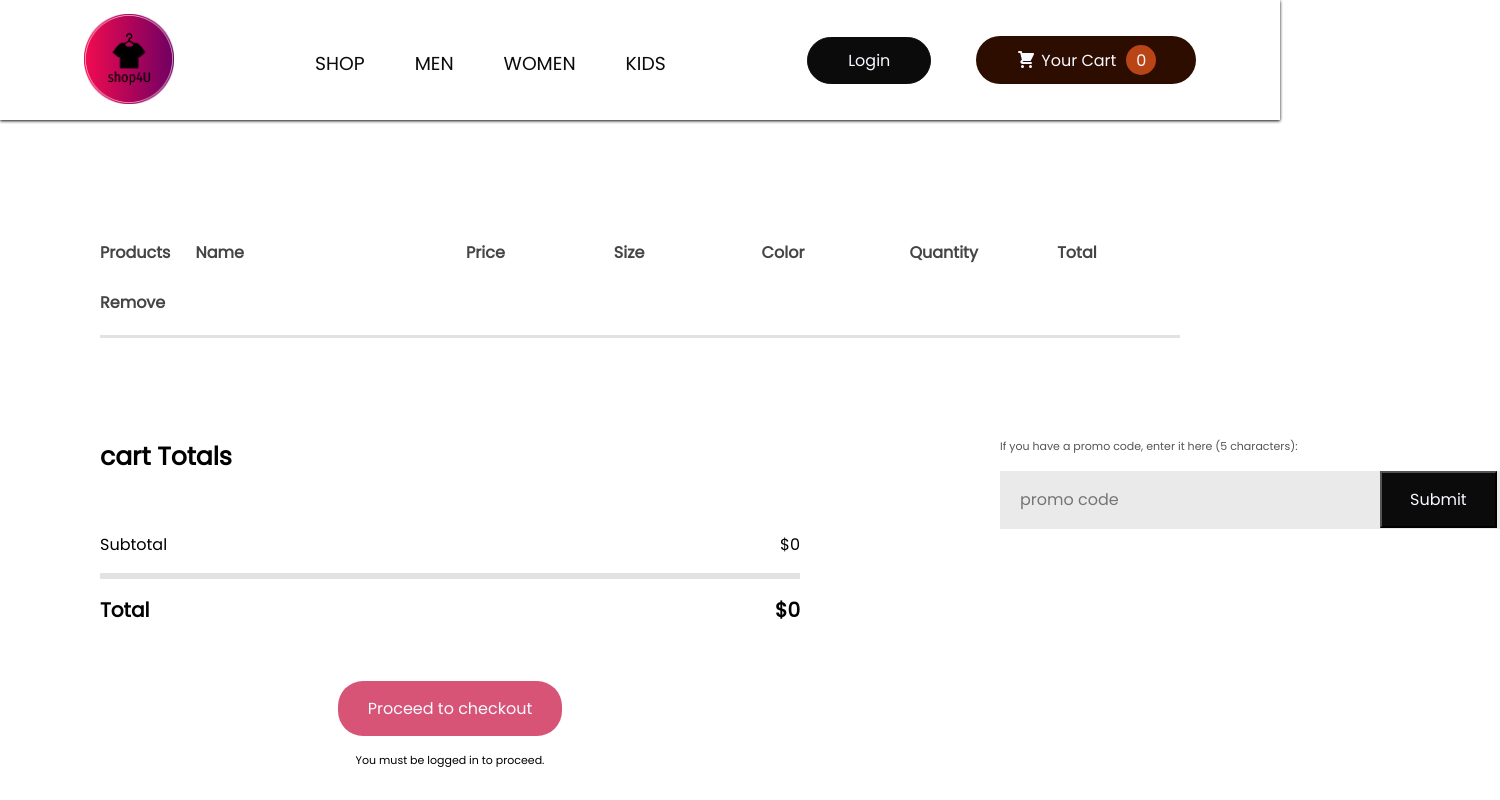
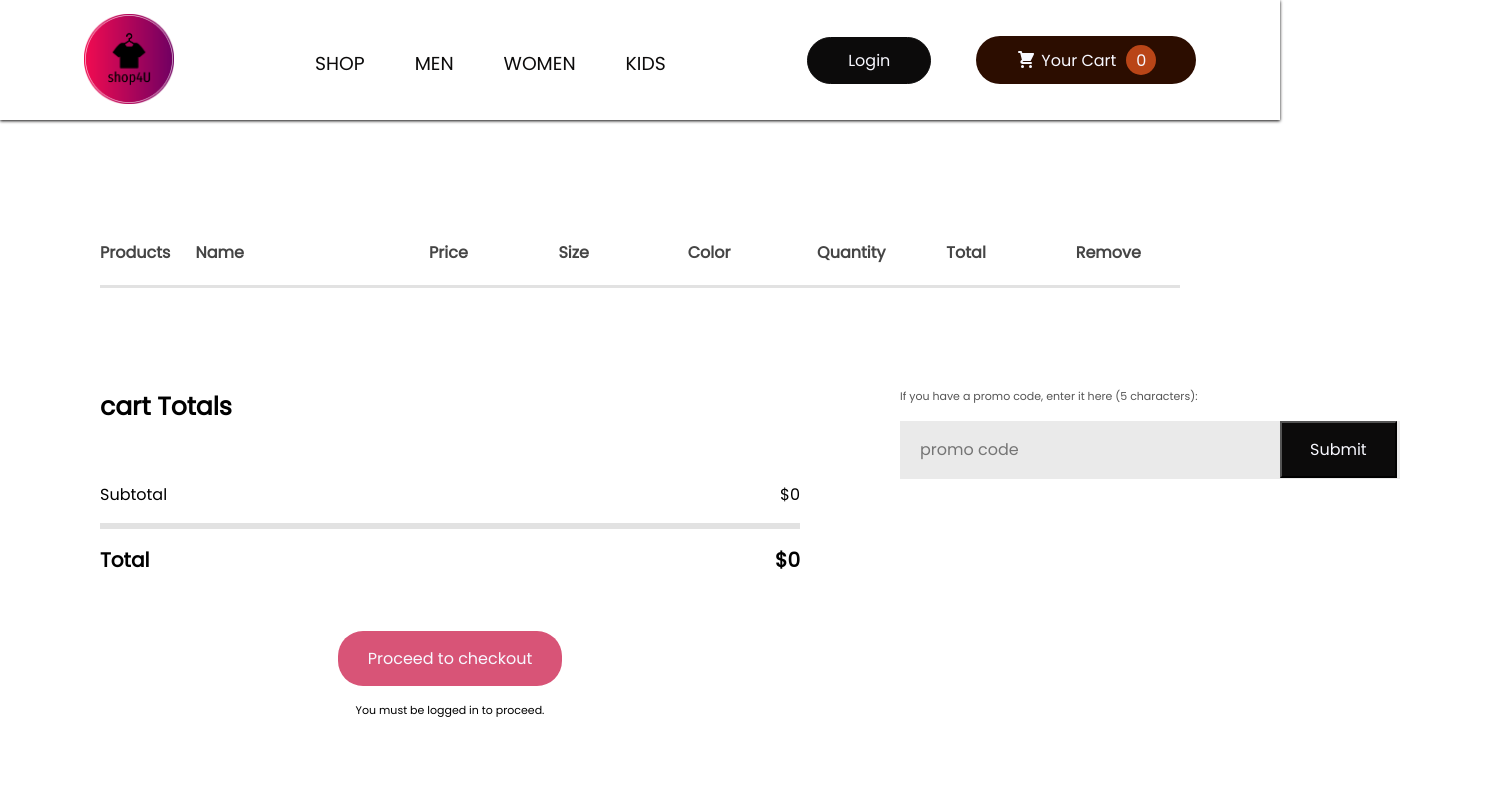
Before and after one commit to pope881/Ecommerce, a React (Create React App) app: page /cart in a window 1280 px wide. Shown: the top 800 px of the page, 1500 px wide, since content can reach past the window. Built offline with nearby package versions, Linux system fonts and the light colour scheme.

Commit message:
cartItems.module.css changed

```diff
--- a/src/Components/CartItems/CartItems.module.css
+++ b/src/Components/CartItems/CartItems.module.css
@@ -10,12 +10,11 @@
 
 .cartitems__layout {
 	display: grid;
-	grid-template-columns: 0.5fr 2fr 1fr 1fr 1fr 1fr 1fr;
+	grid-template-columns: 0.5fr 2fr 1fr 1fr 1fr 1fr 1fr 1fr;
 	align-items: center;
 	gap: 2.5rem;
 	padding: 2rem 0;
 	color: #454545;
-	font-size: 1.8rem;
 	font-weight: 600;
 }
 
@@ -29,7 +28,7 @@
 }
 
 .cartitems__img {
-	height: 100px;
+	height: 90px;
 }
 
 .cartitems__removeIcon {
@@ -55,7 +54,7 @@
 	min-width: 700px;
 	display: flex;
 	flex-direction: column;
-	margin-right: 20rem;
+	margin-right: 10rem;
 	gap: 4rem;
 }
 
@@ -142,8 +141,6 @@
 }
 
 .cartitems__promobox button {
-	/* width: 170px;
-	height: 58px; */
 	padding: 1.4rem 2.8rem;
 	font-size: 1.6rem;
 	background-color: #0c0b0b;
```
